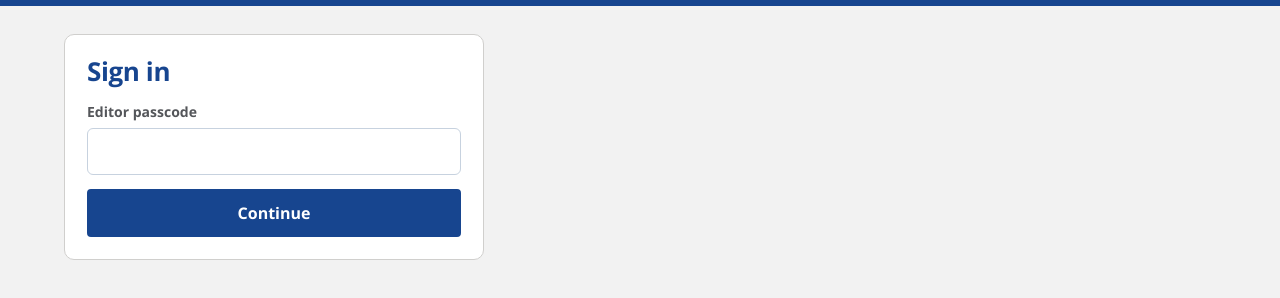
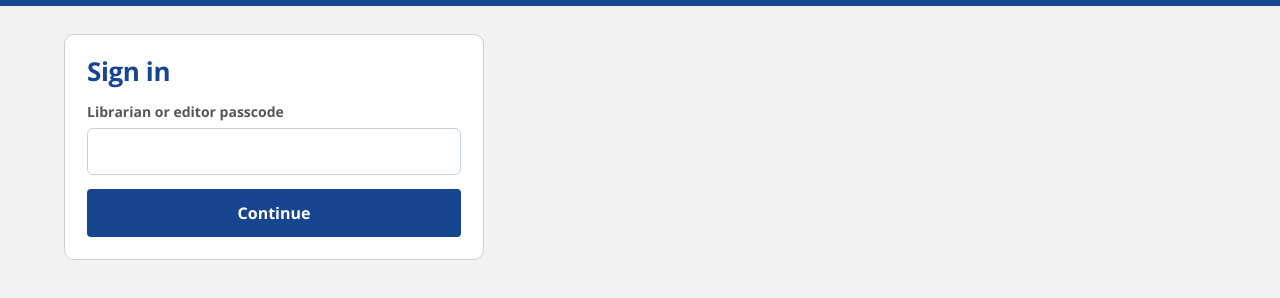
Before and after one commit to nicolohallare/rcmanila, a plain HTML site: page library-admin.html in a window 1280 px wide. Shown: the part 58-356 px from the top of the page. Drawn offline with nearby package versions, Linux system fonts and the light colour scheme.

Commit message:
Add files via upload

```diff
--- a/library-admin.html
+++ b/library-admin.html
@@ -43,7 +43,7 @@ th{background:#f8fafc;font-size:12.5px;color:var(--ink-2);position:sticky;top:0}
 
 <section id="v-login" class="panel stack" style="max-width:420px">
 <h1 style="font-size:26px;margin:0">Sign in</h1>
-<form id="login-form" class="stack"><label class="f">Editor passcode<input id="code" type="password" autocomplete="current-password" required></label><button class="btn btn-blue" type="submit">Continue</button><p id="login-err" class="err hidden"></p></form>
+<form id="login-form" class="stack"><label class="f">Librarian or editor passcode<input id="code" type="password" autocomplete="current-password" required></label><button class="btn btn-blue" type="submit">Continue</button><p id="login-err" class="err hidden"></p></form>
 </section>
 
 <section id="v-main" class="stack hidden">
```
